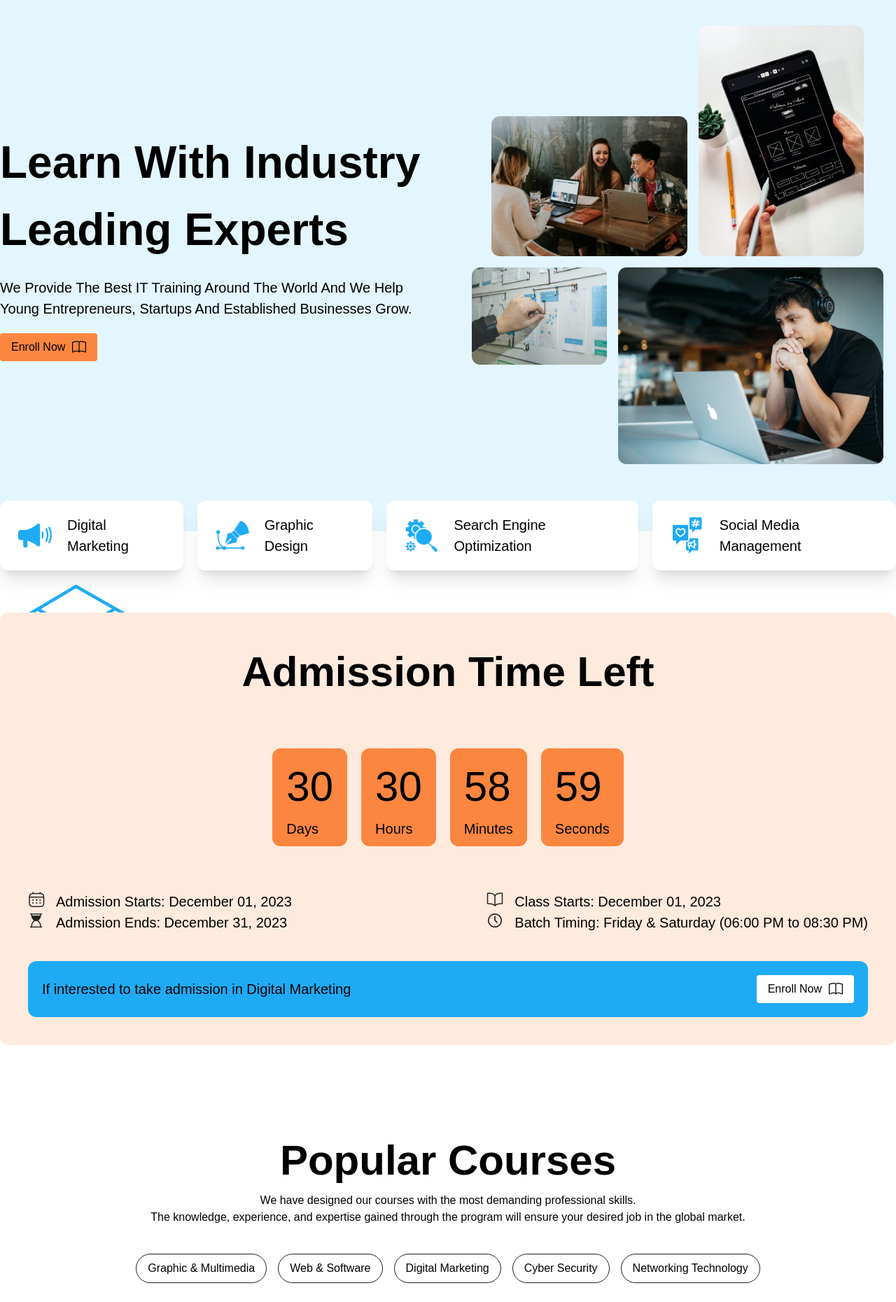
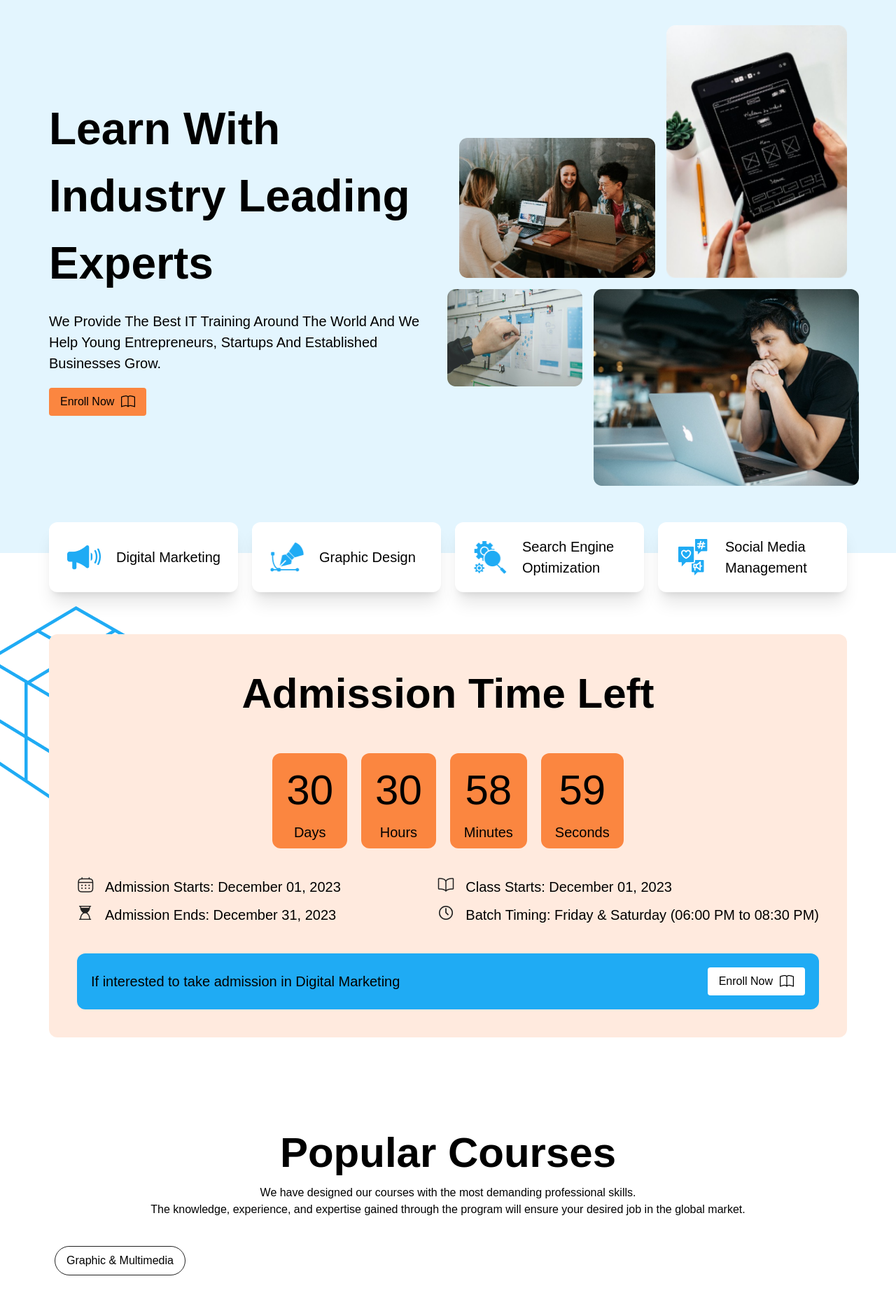
Before and after one commit to NashedShahRoni22/Pathshala-IT, a React (Vite) app: page / in a window 1280 px wide. Shown: the part 160-2020 px from the top of the page at 70% size. Built offline with nearby package versions, Linux system fonts and the light colour scheme; a web font is replaced by a local one.

Commit message:
Working on Popular course responsiveness

```diff
--- a/package.json
+++ b/package.json
@@ -10,9 +10,13 @@
     "preview": "vite preview"
   },
   "dependencies": {
+    "@material-tailwind/react": "^2.1.4",
     "react": "^18.2.0",
     "react-dom": "^18.2.0",
-    "react-icons": "^4.11.0"
+    "react-icons": "^4.11.0",
+    "react-slick": "^0.29.0",
+    "slick-carousel": "^1.8.1",
+    "swiper": "^10.3.1"
   },
   "devDependencies": {
     "@types/react": "^18.2.15",
--- a/src/pages/home/HomeAdmission.jsx
+++ b/src/pages/home/HomeAdmission.jsx
@@ -8,59 +8,70 @@ import { BsBook } from "react-icons/bs";
 
 export default function HomeAdmission() {
   return (
-    <section className="relative min-h-[80vh] flex items-center">
-      <div className="mx-5 md:container md:mx-auto z-10 bg-lightOrange p-10 rounded-xl my-10">
-        <h1 className="text-[60px] text-center">Admission Time Left</h1>
-        <div className="flex justify-center gap-5 my-16">
-          <div className="bg-orange px-5 py-2.5 rounded-xl">
-            <p className="text-[60px]">30</p>
-            <p className="text-[20px]">Days</p>
+    <section className="relative lg:min-h-[80vh] flex items-center">
+      <div className="mx-5 md:container md:mx-auto z-10 bg-lightOrange p-5 lg:p-10 rounded-xl my-10">
+        <h1 className="text-[40px] lg:text-[60px] text-center">
+          Admission Time Left
+        </h1>
+        <div className="flex justify-center gap-2.5 lg:gap-5 my-5 lg:my-10">
+          <div className="bg-orange px-2.5 lg:px-5 py-1 lg:py-2 rounded-xl">
+            <p className="text-[24px] lg:text-[60px] text-center">30</p>
+            <p className="text-[16px] lg:text-[20px] text-center">Days</p>
           </div>
-          <div className="bg-orange px-5 py-2.5 rounded-xl">
-            <p className="text-[60px]">30</p>
-            <p className="text-[20px]">Hours</p>
+          <div className="bg-orange px-2.5 lg:px-5 py-1 lg:py-2 rounded-xl">
+            <p className="text-[24px] lg:text-[60px] text-center">30</p>
+            <p className="text-[16px] lg:text-[20px] text-center">Hours</p>
           </div>
-          <div className="bg-orange px-5 py-2.5 rounded-xl">
-            <p className="text-[60px]">58</p>
-            <p className="text-[20px]">Minutes</p>
+          <div className="bg-orange px-2.5 lg:px-5 py-1 lg:py-2 rounded-xl">
+            <p className="text-[24px] lg:text-[60px] text-center">58</p>
+            <p className="text-[16px] lg:text-[20px] text-center">Minutes</p>
           </div>
-          <div className="bg-orange px-5 py-2.5 rounded-xl">
-            <p className="text-[60px]">59</p>
-            <p className="text-[20px]">Seconds</p>
+          <div className="bg-orange px-2.5 lg:px-5 py-1 lg:py-2 rounded-xl">
+            <p className="text-[24px] lg:text-[60px] text-center">59</p>
+            <p className="text-[16px] lg:text-[20px] text-center">Seconds</p>
           </div>
         </div>
-        <div className="flex justify-between">
+        <div className="flex flex-col gap-2.5 md:flex-row md:justify-between">
           <div>
             <div className="flex gap-4">
               <img className="h-[24px] w-[24px]" src={calendar} alt="" />
-              <p className="text-[20px]">
+              <p className="text-[16px] lg:text-[20px]">
                 {" "}
                 Admission Starts: December 01, 2023
               </p>
             </div>
-            <div className="flex gap-4">
+            <div className="flex gap-4 mt-2.5">
               <img className="h-[24px] w-[24px]" src={hour} alt="" />
-              <p className="text-[20px]">Admission Ends: December 31, 2023</p>
+              <p className="text-[16px] lg:text-[20px]">
+                Admission Ends: December 31, 2023
+              </p>
             </div>
           </div>
           <div>
             <div className="flex gap-4">
               <img className="h-[24px] w-[24px]" src={book} alt="" />
-              <p className="text-[20px]">Class Starts: December 01, 2023</p>
+              <p className="text-[16px] lg:text-[20px]">
+                Class Starts: December 01, 2023
+              </p>
             </div>
-            <div className="flex gap-4">
+            <div className="flex gap-4 mt-2.5">
               <img className="h-[24px] w-[24px]" src={frame} alt="" />
-              <p className="text-[20px]">
+              <p className="text-[16px] lg:text-[20px]">
                 Batch Timing: Friday & Saturday (06:00 PM to 08:30 PM)
               </p>
             </div>
           </div>
         </div>
-        <div className="mt-10 flex justify-between items-center bg-blue p-5 rounded-xl">
-          <p className="text-[20px]">
+        <div className="hidden mt-10 lg:flex justify-between items-center bg-blue p-5 rounded-xl">
+          <p className="text-[16px] lg:text-[20px]">
             If interested to take admission in Digital Marketing
           </p>
           <button className="py-2 px-4 bg-white rounded flex items-center gap-2.5">
+            Enroll Now <BsBook className="text-xl" />
+          </button>
+        </div>
+        <div className="mt-5 lg:hidden flex justify-center">
+          <button className="py-2 px-4 bg-blue rounded flex items-center gap-2.5">
             Enroll Now <BsBook className="text-xl" />
           </button>
         </div>
--- a/src/pages/home/HomeCourseBar.jsx
+++ b/src/pages/home/HomeCourseBar.jsx
@@ -24,7 +24,7 @@ export default function HomeCourseBar() {
     },
   ];
   return (
-    <div className="flex justify-center gap-5 py-5 -mt-16 mx-5 md:container md:mx-auto">
+    <div className="grid grid-cols-1 md:grid-cols-2 lg:grid-cols-4 gap-5 py-5 -mt-16 mx-5 md:container md:mx-auto">
       {services.map((s, i) => (
         <div
           key={i}
--- a/src/pages/home/HomeCourses.jsx
+++ b/src/pages/home/HomeCourses.jsx
@@ -1,6 +1,9 @@
-import React from "react";
+import React, { useState } from "react";
 import img from "../../assets/coursesBarIcons/CourseImage.png";
 import { BsStarFill, BsStarHalf } from "react-icons/bs";
+import "slick-carousel/slick/slick.css";
+import "slick-carousel/slick/slick-theme.css";
+import Slider from "react-slick";
 
 export default function HomeCourses() {
   const data = {
@@ -18,7 +21,7 @@ export default function HomeCourses() {
         name: "Cyber Security",
       },
       {
-        name: "Networking Technology",
+        name: "Networking & Communication",
       },
     ],
     cards: [
@@ -53,25 +56,80 @@ export default function HomeCourses() {
     ],
   };
 
+  const CustomNextArrow = (props) => (
+    <button className="slick-arrow slick-next" onClick={props.onClick}>
+      Next
+    </button>
+  );
+
+  const CustomPrevArrow = (props) => (
+    <button className="slick-arrow slick-prev" onClick={props.onClick}>
+      Prev
+    </button>
+  );
+
+  const settings = {
+    dots: false,
+    infinite: false,
+    speed: 500,
+    slidesToShow: 1, // Show 1 item on small screens
+    slidesToScroll: 1, // Scroll 1 item at a time
+    initialSlide: 0,
+    // centerMode: true,
+    nextArrow: <CustomNextArrow />, // Custom next button
+    prevArrow: <CustomPrevArrow />, // Custom previous button
+    responsive: [
+      {
+        breakpoint: 640, // For small screens
+        settings: {
+          slidesToShow: 1,
+          slidesToScroll: 1,
+          centerMode: true,
+        },
+      },
+      {
+        breakpoint: 768, // For medium screens
+        settings: {
+          slidesToShow: 4, // Show 4 items for medium screens
+          slidesToScroll: 4,
+          initialSlide: 0,
+          centerMode: false,
+        },
+      },
+      {
+        breakpoint: 1024, // For large screens
+        settings: {
+          slidesToShow: 6, // Show 6 items for large screens
+          slidesToScroll: 6,
+          infinite: false,
+          centerMode: false,
+        },
+      },
+    ],
+  };
+
   return (
-    <section className="mx-5 md:container md:mx-auto my-20">
-      <h1 className="text-[60px] text-center">Popular Courses</h1>
+    <section className="mx-5 md:container md:mx-auto my-10 lg:my-20">
+      <h1 className="text-[40px] lg:text-[60px] text-center">
+        Popular Courses
+      </h1>
       <p className="text-[16px] text-center">
         We have designed our courses with the most demanding professional
         skills. <br />
         The knowledge, experience, and expertise gained through the program will
         ensure your desired job in the global market.
       </p>
-      <div className="flex justify-center gap-4 mt-10">
+      {/* <div className="flex justify-center gap-4 mt-10"> */}
+      <Slider {...settings} className="my-10">
         {data.categories.map((c, i) => (
-          <button
-            key={i}
-            className="text-[16px] px-4 py-2 rounded-full border border-black"
-          >
-            {c.name}
-          </button>
+          <div key={i} className="mx-1 lg:mx-2">
+            <button className="text-[16px] px-2 lg:px-4 py-1 lg:py-2 rounded-full border border-black">
+              {c.name}
+            </button>
+          </div>
         ))}
-      </div>
+      </Slider>
+      {/* </div> */}
 
       <div className="grid md:grid-cols-2 lg:grid-cols-4 mt-10 gap-8">
         {data.cards.map((c, i) => (
--- a/src/pages/home/HomeLanding.jsx
+++ b/src/pages/home/HomeLanding.jsx
@@ -23,12 +23,12 @@ export default function HomeLanding() {
   };
   return (
     <section className="bg-lightBlue py-20">
-      <div className="mx-5 md:container md:mx-auto lg:flex items-center gap-8">
-        <div className="lg:w-1/2">
-          <h1 className="text-[64px] capitalize">
+      <div className="mx-5 md:container md:mx-auto md:flex items-center gap-8">
+        <div className="md:w-1/2">
+          <h1 className="text-[40px] lg:text-[64px] capitalize">
             Learn with industry leading experts
           </h1>
-          <p className="text-[20px] my-5 capitalize">
+          <p className="text-[16px] lg:text-[20px] my-5 capitalize">
             We provide the best IT training around the world and we help young
             entrepreneurs, startups and established businesses grow.
           </p>
@@ -36,7 +36,7 @@ export default function HomeLanding() {
             Enroll Now <BsBook className="text-xl" />
           </button>
         </div>
-        <div className="lg:w-1/2">
+        <div className="md:w-1/2">
           <div className="flex gap-4 my-4 justify-center items-end">
             <img
               src={img2}
@@ -44,7 +44,7 @@ export default function HomeLanding() {
               style={imageStyle}
               onMouseEnter={handleMouseEnter}
               onMouseLeave={handleMouseLeave}
-              className="landingImage"
+              className="landingImage h-[100px] w-[150px] lg:h-full lg:w-full"
             />
             <img
               src={img}
@@ -52,7 +52,7 @@ export default function HomeLanding() {
               style={imageStyle}
               onMouseEnter={handleMouseEnter}
               onMouseLeave={handleMouseLeave}
-              className="landingImage"
+              className="landingImage h-[200px] w-[140px] lg:h-full lg:w-full"
             />
           </div>
           <div className="flex gap-4 my-4 justify-center items-start">
@@ -62,7 +62,7 @@ export default function HomeLanding() {
               style={imageStyle}
               onMouseEnter={handleMouseEnter}
               onMouseLeave={handleMouseLeave}
-              className="landingImage"
+              className="landingImage h-[80px] w-[115px] lg:h-full lg:w-full"
             />
             <img
               src={img4}
@@ -70,7 +70,7 @@ export default function HomeLanding() {
               style={imageStyle}
               onMouseEnter={handleMouseEnter}
               onMouseLeave={handleMouseLeave}
-              className="landingImage"
+              className="landingImage h-[160px] w-[220px] lg:h-full lg:w-full"
             />
           </div>
         </div>
--- a/src/pages/home/HomeSeminar.jsx
+++ b/src/pages/home/HomeSeminar.jsx
@@ -42,29 +42,32 @@ export default function HomeSeminar() {
   ];
   return (
     <div className="mx-5 md:container md:mx-auto my-10 py-10">
-      <h1 className="text-[60px] text-center">Join free Seminars</h1>
+      <h1 className="text-[40px] lg:text-[60px] text-center">
+        Join free Seminars
+      </h1>
       <div className="py-10 flex flex-col gap-8 lg:gap-16 items-center lg:flex-row">
         <div className="lg:w-1/2">
           {data.map((d, i) => (
             <div
               key={i}
-              className="grid grid-cols-4 my-2.5 py-2.5 place-items-center border-b-2 hover:border-orange hover:shadow-xl duration-300 ease-linear"
+              className={`grid grid-cols-3 md:grid-cols-4 my-2.5 py-2.5 place-items-center border-b-2 hover:border-orange hover:shadow-xl duration-300 ease-linear ${i === 0 && 'border-t-2'} `}
             >
               <div>
-                <h1 className="text-[32px]">{d.day}</h1>
-                <p className="text-[20px]">
+                <h1 className="text-[24px] lg:text-[32px]">{d.day}</h1>
+                <p className="text-[16px] lg:text-[20px]">
                   {d.month} / {d.year}
                 </p>
               </div>
 
-              <p className="text-[24px]">{d.title}</p>
+              <p className="hidden md:block text-[24px]">{d.title}</p>
 
-              <div className="text-[20px]">
-                <p>{d.platform}</p>
-                <p>{d.time}</p>
+              <div>
+                <p className="md:hidden text-[20px]">{d.title}</p>
+                <p className="text-[16px] lg:text-[20px]">{d.platform}</p>
+                <p className="text-[16px] lg:text-[20px]">{d.time}</p>
               </div>
               <div>
-                <button className="font-semibold py-2 px-4 bg-blue rounded flex items-center gap-2.5">
+                <button className="py-2 px-4 bg-blue rounded flex items-center gap-2.5">
                   Join Now
                 </button>
               </div>
--- a/src/shared/topbar/TopBar.jsx
+++ b/src/shared/topbar/TopBar.jsx
@@ -1,8 +1,22 @@
-import React from "react";
-import { BsBook } from "react-icons/bs"
-import logo from "../../assets/logo/Pathshala IT Logo.png"
+import React, { useEffect, useState } from "react";
+import { BsBook } from "react-icons/bs";
+import { FaBars } from "react-icons/fa";
+import { AiOutlineClose } from "react-icons/ai";
+import logo from "../../assets/logo/Pathshala IT Logo.png";
 
 export default function TopBar() {
+  const [open, setOpen] = useState(false);
+  // Function to handle scroll event
+  const handleScroll = () => {
+    setOpen(false);
+  };
+
+  useEffect(() => {
+    window.addEventListener("scroll", handleScroll);
+    return () => {
+      window.removeEventListener("scroll", handleScroll);
+    };
+  }, []);
   const menuItems = [
     {
       name: "Home",
@@ -22,21 +36,46 @@ export default function TopBar() {
     },
   ];
   return (
-    <nav className="mx-5 md:container md:mx-auto">
-      <section className="flex justify-between items-center py-5">
+    <nav className="sticky top-0 bg-white z-50">
+      <section className="mx-5 md:container md:mx-auto">
+        <div className="flex justify-between items-center py-5">
           <div className="logo">
             <img src={logo} alt="" className="h-[60px] w-[180px]" />
           </div>
-        <ul className="flex gap-6 font-semibold">
+          {/* default view nav */}
+          <ul className="hidden md:flex gap-6 font-semibold">
             {menuItems.map((mi, i) => (
               <li key={i} className="text-[16px] text-[#222222]">
                 {mi.name}
               </li>
             ))}
           </ul>
-        <button className="py-2 px-4 bg-blue rounded flex items-center gap-2.5">
-          Enroll Now <BsBook className="text-xl"/>
+          <button className="py-2 px-4 bg-orange rounded hidden md:flex items-center gap-2.5">
+            Enroll Now <BsBook className="text-xl" />
           </button>
+          {/* navbar jsx */}
+          <button className="md:hidden" onClick={() => setOpen(!open)}>
+            {open ? (
+              <AiOutlineClose className="text-2xl text-orange" />
+            ) : (
+              <FaBars className="text-2xl text-blue" />
+            )}
+          </button>
+        </div>
+
+        {/* mobile view nav */}
+        {open && (
+          <ul className="bg-white min-w-full fixed top-20 left-0 flex flex-col md:hidden gap-2.5 font-semibold py-6 px-5">
+            {menuItems.map((mi, i) => (
+              <li
+                key={i}
+                className="text-[18px] text-[#222222] font-semibold border-b-2 border-b-lightOrange"
+              >
+                {mi.name}
+              </li>
+            ))}
+          </ul>
+        )}
       </section>
     </nav>
   );
--- a/tailwind.config.js
+++ b/tailwind.config.js
@@ -1,28 +1,48 @@
-/** @type {import('tailwindcss').Config} */
-export default {
-  content: [
-    "./index.html",
-    "./src/**/*.{js,ts,jsx,tsx}",
-  ],
+const withMT = require("@material-tailwind/react/utils/withMT");
+
+
+module.exports = withMT({
+  content: ["./index.html", "./src/**/*.{vue,js,ts,jsx,tsx}"],
   theme: {
     colors: {
       blue: '#1FABF4',
       lightBlue: '#E3F5FE',
       orange: '#FB8640',
       lightOrange: '#FFEADE',
+      white: '#ffffff',
       black:"#222222",
       transparent: 'transparent',
       current: 'currentColor',
-      'white': '#ffffff',
-      'purple': '#3f3cbb',
-      'midnight': '#121063',
-      'metal': '#565584',
-      'tahiti': '#3ab7bf',
-      'silver': '#ecebff',
-      'bubble-gum': '#ff77e9',
-      'bermuda': '#78dcca',
     },
     extend: {},
   },
   plugins: [],
-}
+});
+
+// export default {
+//   content: [
+//     "./index.html",
+//     "./src/**/*.{js,ts,jsx,tsx}",
+//   ],
+//   theme: {
+//     colors: {
+//       blue: '#1FABF4',
+//       lightBlue: '#E3F5FE',
+//       orange: '#FB8640',
+//       lightOrange: '#FFEADE',
+//       black:"#222222",
+//       transparent: 'transparent',
+//       current: 'currentColor',
+//       'white': '#ffffff',
+//       'purple': '#3f3cbb',
+//       'midnight': '#121063',
+//       'metal': '#565584',
+//       'tahiti': '#3ab7bf',
+//       'silver': '#ecebff',
+//       'bubble-gum': '#ff77e9',
+//       'bermuda': '#78dcca',
+//     },
+//     extend: {},
+//   },
+//   plugins: [],
+// }
```
Also changed, not shown: src/App.css (added), 1 other file (tests, documents, lock files or other folders). Lines whose indentation alone changed are shown as unchanged.
